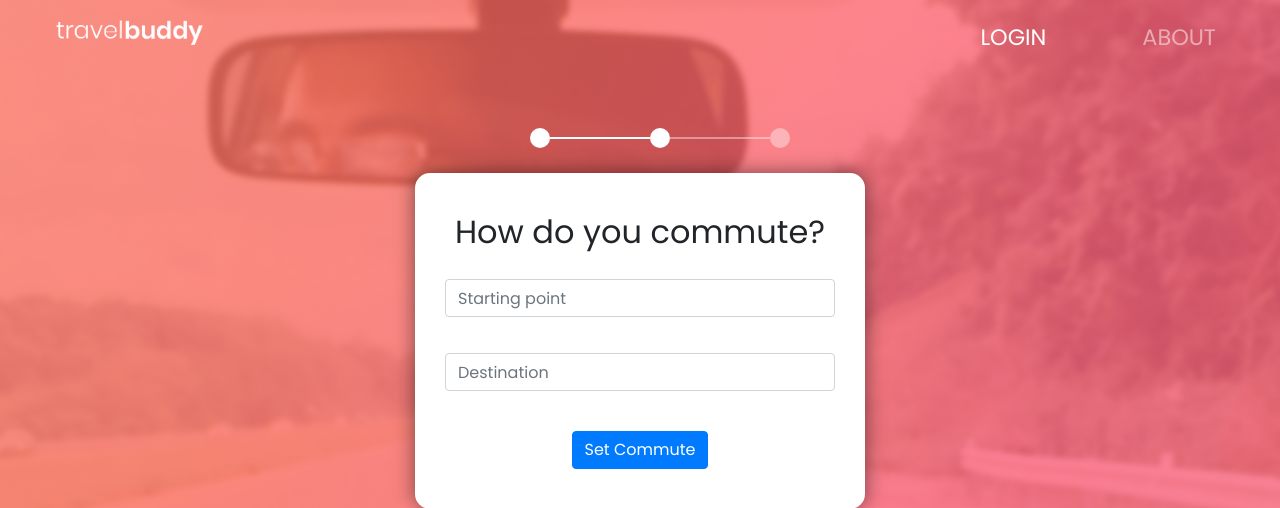
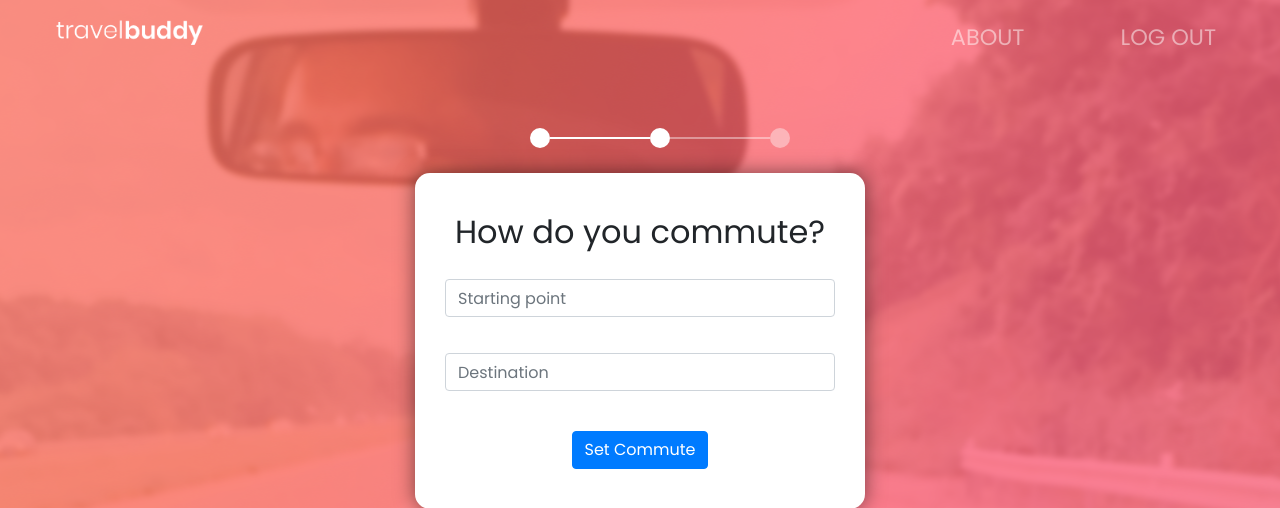
Before and after one commit to mtdagar/TravelBuddy, a PHP site: page /registerLocation.php in a window 1280 px wide. Shown: the top 508 px of the page. Run offline with PHP 8.4, Linux system fonts and the light colour scheme; the visitor is signed in with stand-in values (Sample User, id 1); some libraries are stand-ins or nearby versions.

Commit message:
Added session control to registerLocation.php

```diff
--- a/includes/classes/Constants.php
+++ b/includes/classes/Constants.php
@@ -13,6 +13,7 @@ class Constants {
 	public static $emailTaken = "This email is already associated with an account.";
 
 	//Login error messages
-	public static $loginFailed = "Your email or password is incorrect";
+	public static $loginRequired = "You must be logged in to visit this page.";
+	public static $loginFailed = "Your email or password is incorrect.";
 }
 ?>
--- a/includes/handlers/nav-links.js
+++ b/includes/handlers/nav-links.js
@@ -12,9 +12,5 @@ logoutLink.setAttribute("id", "logoutLink");
 logoutLink.setAttribute("href", "includes/classes/Logout.php");
 logoutLink.appendChild(document.createTextNode("LOG OUT"));
 
-
 navList.appendChild(logoutLinkItem);
 logoutLinkItem.appendChild(logoutLink);
-
-//var loginLink = document.getElementById("loginLink");
-//loginLink.innerHTML = "LOG OUT";
--- a/index.php
+++ b/index.php
@@ -7,11 +7,6 @@
     //if user logged in
     $userLoggedIn = $_SESSION['userLoggedIn'];
 
-  }
-
-
-  function destroySession(){
-    session_destroy();
   }
 
   function getInputValue($name) {
--- a/registerLocation.php
+++ b/registerLocation.php
@@ -7,7 +7,12 @@
 	if(isset($_SESSION['userLoggedIn'])){
 		$userLoggedIn = $_SESSION['userLoggedIn'];
 	}else{
-		header("Location: login.php");
+		$message = Constants::$loginRequired;
+
+		echo("<script>
+			alert('$message');
+			window.location.href='login.php';
+		</script>");
 	}
 
 
@@ -49,12 +54,12 @@
    		    <span class="navbar-toggler-icon"></span>
        	</button>
        	<div class="collapse navbar-collapse" id="navbarNavDropdown">
-      	    <ul class="navbar-nav ml-auto">
-              <li class="nav-item active">
-              	<a class="nav-link" href="login.php">LOGIN</a>
+            <ul class="navbar-nav ml-auto" id="navList">
+              <li class="nav-item active" id="loginLinkItem">
+                <a class="nav-link" id="loginLink" href="login.php">LOGIN</a>
               </li>
               <li class="nav-item">
-                <a class="nav-link" href="#">ABOUT<span class="sr-only">(current)</span></a>
+                <a class="nav-link" id="aboutLink" href="#">ABOUT<span class="sr-only">(current)</span></a>
               </li>
 
             </ul>
@@ -108,6 +113,14 @@
  	<!-- Custom js for registeration pages -->
 	<script type="text/javascript" src="includes/handlers/multistep-registration-form.js"></script>
 
+	<?php
+
+	  if(isset($_SESSION['userLoggedIn']) && !empty($_SESSION['userLoggedIn'])) {
+	    echo "<script src='includes/handlers/nav-links.js' type='text/javascript'></script>";
+	  }
+
+	?>
+
 </body>
 
 </html>
```
Also changed, not shown: register.php (+4 -4 lines).
